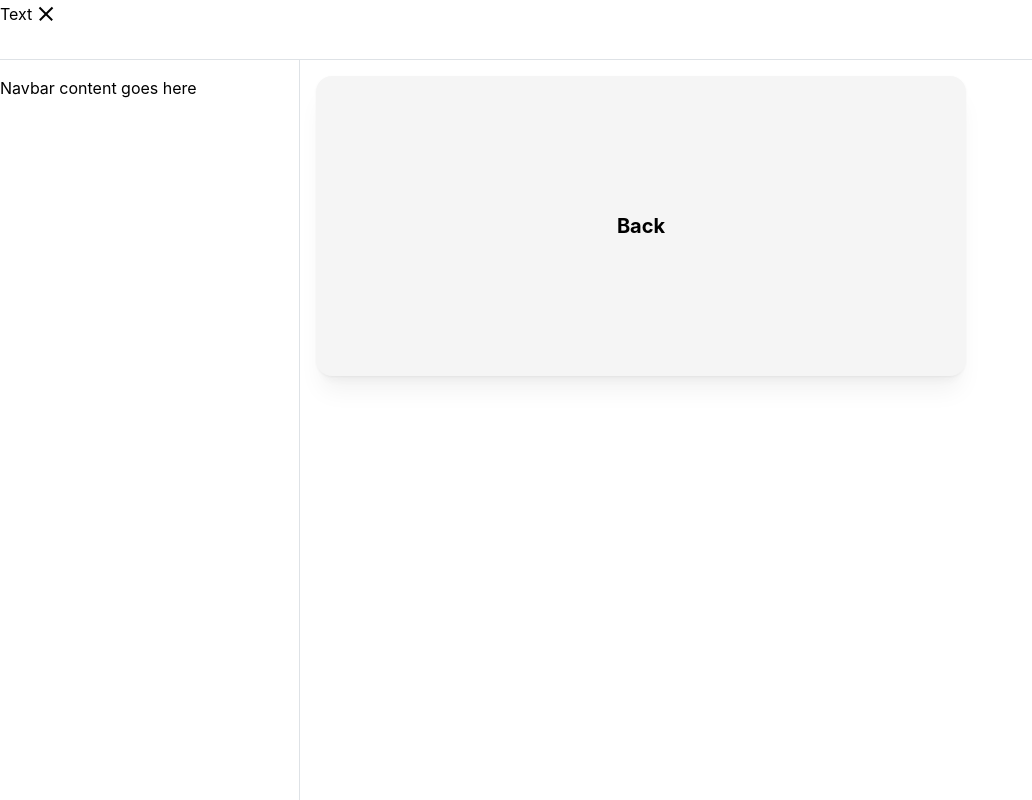
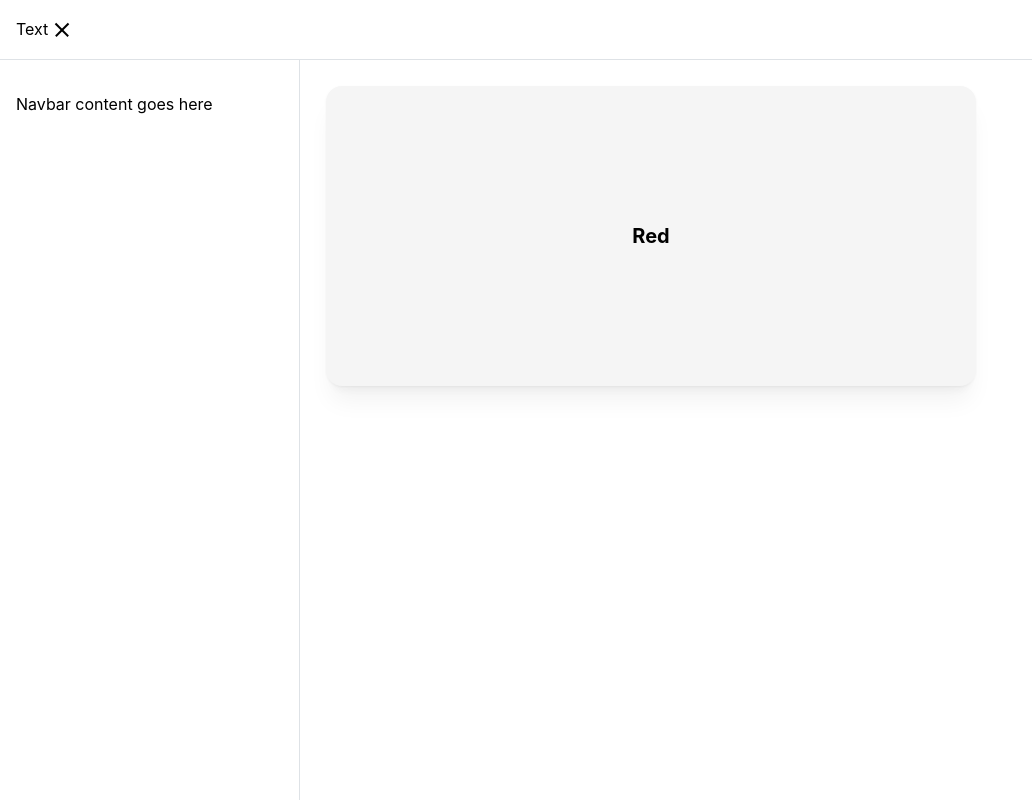
Before and after one commit to konyasharin-team/LexiLift-frontend, a React (Vite) app: page / in a window 1280 px wide. Both pictures are taken after a click on the button 46 px from the left and 14 px from the top of the page. Shown: the top 800 px of the page, without its empty margins (0-1032 px from the left). Built offline with nearby package versions, Linux system fonts and the light colour scheme.

Commit message:
Hotfix: fix AppLayout

```diff
--- a/src/App.tsx
+++ b/src/App.tsx
@@ -1,9 +1,6 @@
 import { FC } from 'react';
-
+import testImg from '@assets/images/test-img.jpg';
 import AppLayout from '@components/AppLayout/AppLayout.tsx';
-
-import testImg from '@assets/images/test-img.jpg';
-
 import { FlipCard, useFlipCard } from '@components/FlipCard';
 
 const App: FC = () => {
@@ -11,7 +8,7 @@ const App: FC = () => {
 
   return (
     <>
-      <AppLayout />
+      <AppLayout>
         <FlipCard
           word={'red'}
           translation={'красный'}
@@ -20,6 +17,7 @@ const App: FC = () => {
           onClick={() => toggle()}
           style={{ marginLeft: '10px', marginTop: '10px' }}
         />
+      </AppLayout>
     </>
   );
 };
--- a/src/components/AppLayout/AppLayout.tsx
+++ b/src/components/AppLayout/AppLayout.tsx
@@ -1,11 +1,33 @@
-import { FC } from 'react';
-import SidePanel from '@components/AppLayout/components/SidePanel/SidePanel.tsx';
+import { FC, ReactNode } from 'react';
+import { Header } from '@components/AppLayout/components/Header/Header.tsx';
+import Navbar from '@components/AppLayout/components/Navbar/Navbar.tsx';
+import { navbarConfiguration } from '@components/AppLayout/components/Navbar/navbarConfiguration.ts';
+import { AppShell } from '@mantine/core';
+import { useDisclosure } from '@mantine/hooks';
 
-export const AppLayout: FC = () => {
+interface IAppLayoutProps {
+  children?: ReactNode;
+}
+
+export const AppLayout: FC<IAppLayoutProps> = props => {
+  const [opened, { toggle }] = useDisclosure();
+
   return (
-    <div>
-      <SidePanel />
-    </div>
+    <AppShell
+      header={{ height: 60 }}
+      navbar={navbarConfiguration(opened)}
+      padding="md"
+    >
+      <AppShell.Header>
+        <Header pinned={true} title={'Text'} toggle={toggle} opened={opened} />
+      </AppShell.Header>
+
+      <AppShell.Navbar>
+        <Navbar opened={opened} />
+      </AppShell.Navbar>
+
+      <AppShell.Main>{props.children}</AppShell.Main>
+    </AppShell>
   );
 };
 
--- a/src/components/AppLayout/components/Header/Header.tsx
+++ b/src/components/AppLayout/components/Header/Header.tsx
@@ -1,5 +1,5 @@
 import { FC } from 'react';
-import { Box, Burger, Portal, Text } from '@mantine/core';
+import { Box, Burger, Flex, Portal, Text } from '@mantine/core';
 import clsx from 'clsx';
 
 import styles from './Header.module.css';
@@ -13,7 +13,7 @@ interface IHeaderProps {
 
 export const Header: FC<IHeaderProps> = props => {
   return (
-    <>
+    <Flex align={'center'} h={'100%'} p={'md'}>
       <Portal>
         <Box
           className={clsx(
@@ -23,12 +23,7 @@ export const Header: FC<IHeaderProps> = props => {
         ></Box>
       </Portal>
       <Text>{props.title}</Text>
-      <Burger
-        opened={props.opened}
-        onClick={props.toggle}
-        size="sm"
-        ml="auto"
-      />
-    </>
+      <Burger opened={props.opened} onClick={props.toggle} size="sm" />
+    </Flex>
   );
 };
--- /dev/null
+++ b/src/components/AppLayout/components/Navbar/Navbar.tsx
@@ -0,0 +1,22 @@
+import { FC } from 'react';
+import { AppShell, Flex } from '@mantine/core';
+
+interface NavbarProps {
+  opened: boolean;
+}
+
+export const Navbar: FC<NavbarProps> = props => {
+  return (
+    <Flex p={'md'} direction={'column'} gap={10}>
+      {props.opened && (
+        <AppShell.Section>
+          <div>
+            <p>Navbar content goes here</p>
+          </div>
+        </AppShell.Section>
+      )}
+    </Flex>
+  );
+};
+
+export default Navbar;
--- a/src/components/AppLayout/components/SidePanel/SidePanel.tsx
+++ /dev/null
@@ -1,53 +0,0 @@
-import { Navbar } from '@components/AppLayout/components/SidePanel/components/Navbar/Navbar.tsx';
-import { FlipCard, useFlipCard } from '@components/FlipCard';
-import { AppShell, Flex } from '@mantine/core';
-import { useDisclosure } from '@mantine/hooks';
-
-import { Header } from '../Header/Header';
-
-import { navbarConfiguration } from './components/Navbar/navbarConfiguration.ts';
-
-import styles from '../Header/Header.module.css';
-
-export const SidePanel = () => {
-  const [opened, { toggle }] = useDisclosure();
-  const [value, toggleCard] = useFlipCard();
-
-  const title = 'Text';
-
-  const pinned = true;
-
-  return (
-    <AppShell
-      header={{ height: 60 }}
-      navbar={navbarConfiguration(opened)}
-      padding="md"
-    >
-      <AppShell.Header>
-        <Flex align="center">
-          <div className={styles.headerContainer}>
-            <Header
-              pinned={pinned}
-              title={title}
-              toggle={toggle}
-              opened={opened}
-            />
-          </div>
-        </Flex>
-      </AppShell.Header>
-
-      <Navbar opened={opened} />
-
-      <AppShell.Main>
-        <FlipCard
-          word={'back'}
-          translation={'translate'}
-          activeSide={value}
-          onClick={() => toggleCard()}
-        />
-      </AppShell.Main>
-    </AppShell>
-  );
-};
-
-export default SidePanel;
--- a/src/components/AppLayout/components/SidePanel/components/Navbar/Navbar.tsx
+++ /dev/null
@@ -1,20 +0,0 @@
-import { FC } from 'react';
-import { AppShell } from '@mantine/core';
-
-interface NavbarProps {
-  opened: boolean;
-}
-
-export const Navbar: FC<NavbarProps> = props => {
-  return (
-    <AppShell.Navbar>
-      {props.opened && (
-        <div>
-          <p>Navbar content goes here</p>
-        </div>
-      )}
-    </AppShell.Navbar>
-  );
-};
-
-export default Navbar;
```
Also changed, not shown: src/components/AppLayout/AppLayout.css (deleted), src/components/AppLayout/components/Navbar/navbarConfiguration.ts (renamed from src/components/AppLayout/components/SidePanel/components/Navbar/navbarConfiguration.ts), src/components/AppLayout/components/SidePanel/SidePanel.css (deleted). Lines whose indentation alone changed are shown as unchanged.
